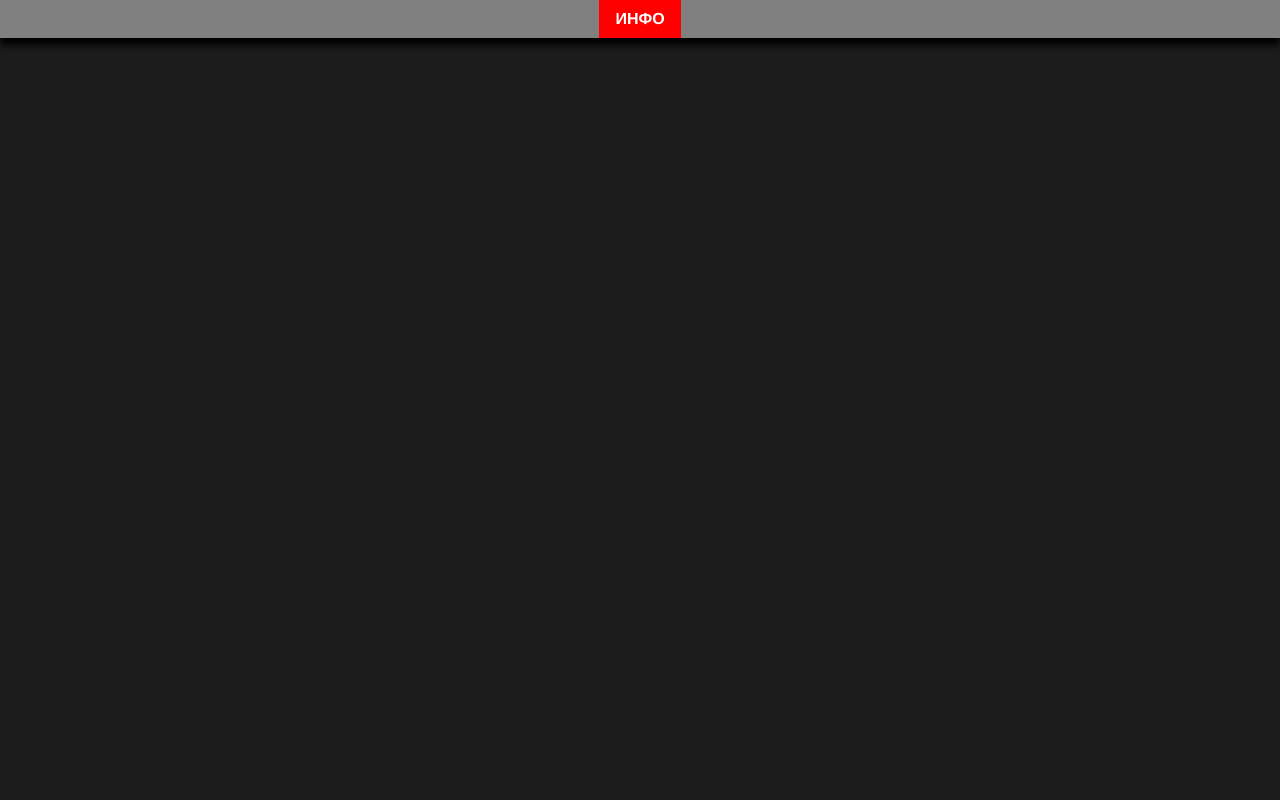
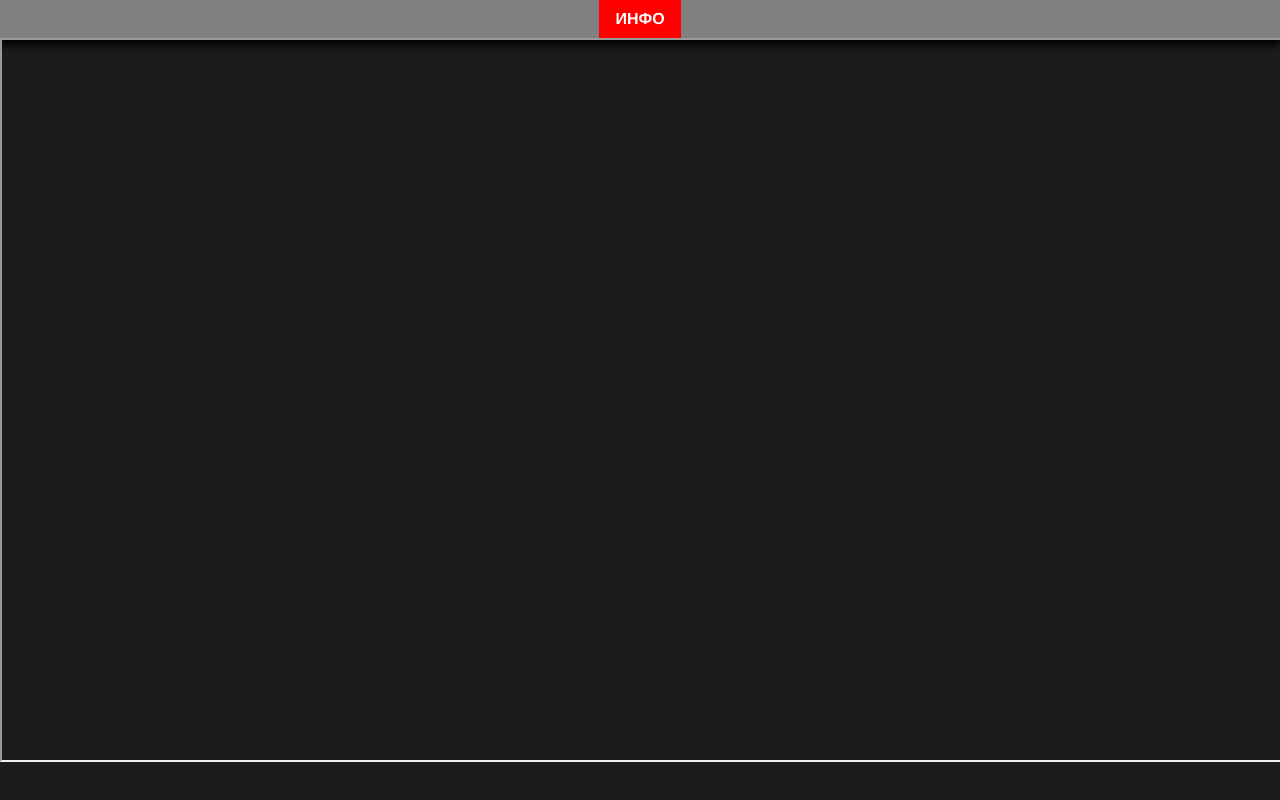
Before and after one commit to artemka91/artemka91.github.io, a plain HTML site: page index.html in a window 1280 px wide. Drawn offline with Linux system fonts and the light colour scheme.

Commit message:
iframe test

```diff
--- a/index.html
+++ b/index.html
@@ -11,6 +11,6 @@
         </div>
     </head>
     <body>
-        <iframe scr="https://artemka91.github.io/html/info.html" width='1280' height='720' frameborder='0'>IFRAMES ARE NOT SUPPORTED</iframe>
+        <iframe scr="https://artemka91.github.io/html/info.html" width='1280' height='720'>IFRAMES ARE NOT SUPPORTED</iframe>
     </body>
 </html>
```
